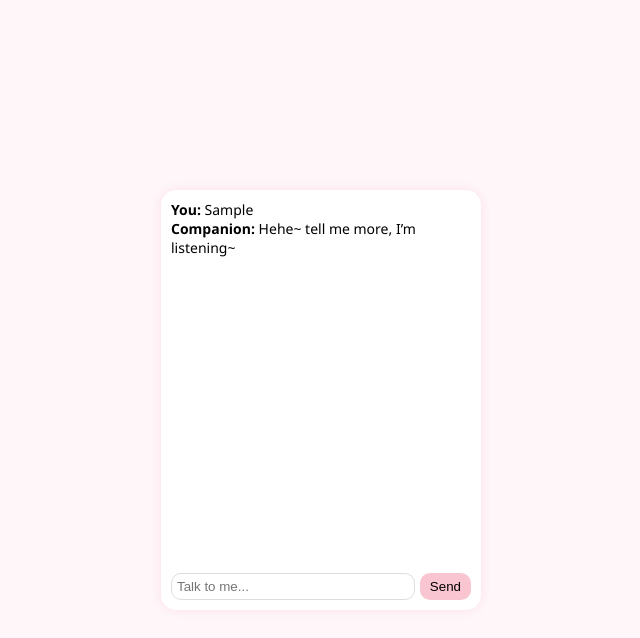
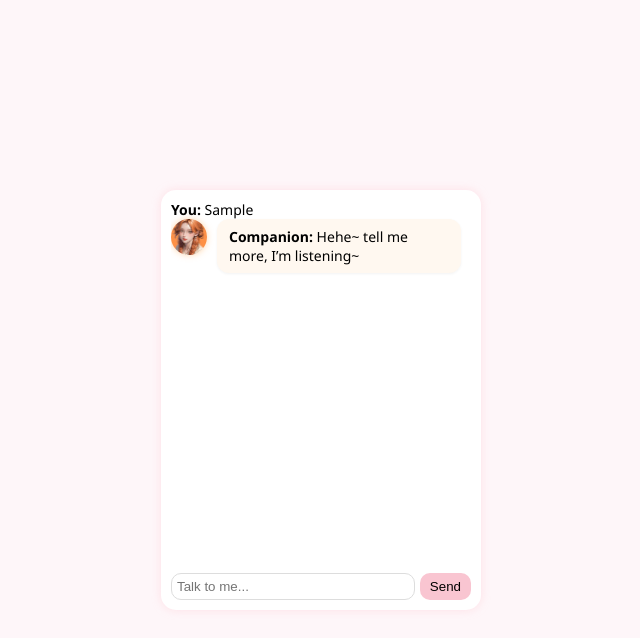
Before and after one commit to aqilzainuddin-io/my-online-companion, a plain HTML site: page index.html in a window 1280 px wide. Both pictures are taken after typing "Sample" into the empty fields and a click on the button "Send". Shown: the whole page, without its empty margins (319-959 px from the left). Drawn offline with Linux system fonts and the light colour scheme.

Commit message:
add basic function

```diff
--- a/script.js
+++ b/script.js
@@ -5,7 +5,11 @@ function sendMessage() {
     if (!userText) return;
 
     const userBubble = `<div><b>You:</b> ${userText}</div>`;
-    const replyBubble = `<div><b>Companion:</b> ${generateReply(userText)}</div>`;
+    const replyBubble = `
+    <div class="companion-msg">
+      <img src="avatar.png" class="avatar">
+      <div class="msg-text"><b>Companion:</b> ${generateReply(userText)}</div>
+    </div>`;
     chatLog.innerHTML += userBubble + replyBubble;
     input.value = '';
     chatLog.scrollTop = chatLog.scrollHeight;
--- a/style.css
+++ b/style.css
@@ -45,3 +45,26 @@ body {
     border-radius: 10px;
     cursor: pointer;
   }
+  .companion-msg {
+    display: flex;
+    align-items: flex-start;
+    gap: 10px;
+    margin-bottom: 10px;
+  }
+
+  .avatar {
+    width: 36px;
+    height: 36px;
+    border-radius: 50%;
+    object-fit: cover;
+    box-shadow: 0 0 6px rgba(255, 180, 100, 0.5); /* warm orange glow */
+  }
+
+  .msg-text {
+    background: #fff8f0;
+    padding: 8px 12px;
+    border-radius: 12px;
+    max-width: 220px;
+    font-size: 14px;
+    box-shadow: 0 1px 3px rgba(0,0,0,0.05);
+  }
```
Also changed, not shown: avatar.png (added).
